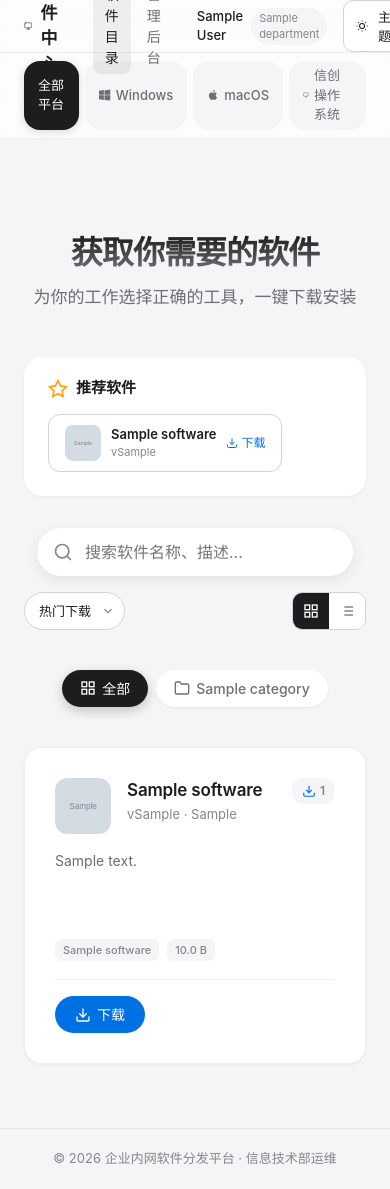
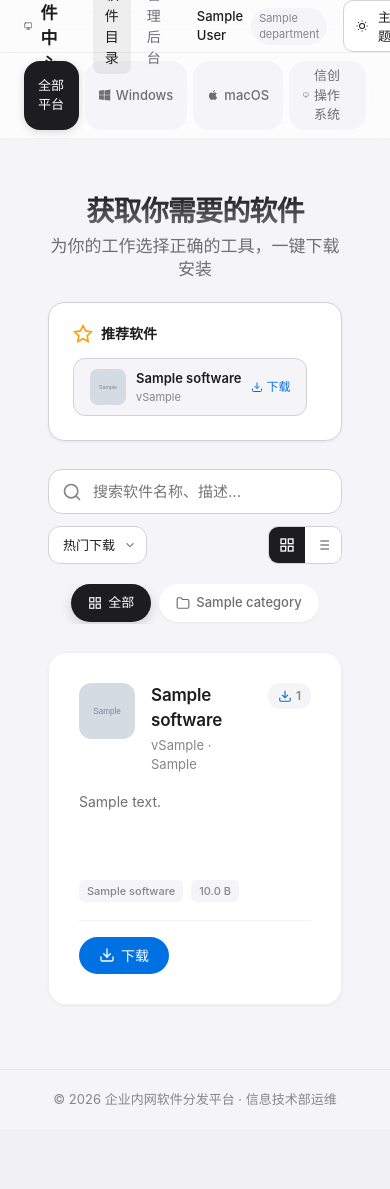
Before and after one commit to tomato0131/software-portal, a Flask app: page / in a window 390 px wide; the page is wider, and only the part inside the window is pictured. After the commit the page ends 1105 px from the top of that part, so only its background shows below. Run offline with Flask 3, Linux system fonts and the light colour scheme; a user stored in the database is signed in; tables that the repository leaves empty hold one stand-in row (values such as "Sample post"); grey boxes marked "Sample" are stand-in pictures.

Commit message:
style: 首页宽度统一 + UI美化
- 所有内容区域统一使用 .page-container (max-width:1200px)
- 推荐区/搜索区/分类区/软件网格 左侧完美对齐
- Hero区域更紧凑（标题36px，减少垂直空间）
- 搜索栏去掉阴影改为边框聚焦，更轻量
- 分类标签横向滚动 + flex-shrink防溢出
- 推荐卡片hover加蓝色渐变阴影
- 卡片间距从20px缩至16px更紧凑
- 深色主题适配补全

```diff
--- a/templates/index.html
+++ b/templates/index.html
@@ -24,13 +24,16 @@
 
 {% block content %}
 <!-- Hero -->
+<div class="page-container">
 <section class="hero fade-in-up">
     <h1>获取你需要的软件</h1>
     <p>为你的工作选择正确的工具，一键下载安装</p>
 </section>
+</div>
 
 <!-- Featured Banner -->
 {% if featured_list and not search and not current_category %}
+<div class="page-container">
 <section class="featured-section fade-in-up">
     <div class="featured-header">
         <svg width="20" height="20" viewBox="0 0 24 24" fill="none" stroke="currentColor" stroke-width="2"><polygon points="12 2 15.09 8.26 22 9.27 17 14.14 18.18 21.02 12 17.77 5.82 21.02 7 14.14 2 9.27 8.91 8.26 12 2"/></svg>
@@ -58,9 +61,11 @@
         {% endfor %}
     </div>
 </section>
+</div>
 {% endif %}
 
 <!-- Search + Controls -->
+<div class="page-container">
 <div class="search-controls fade-in-up">
     <div class="search-bar">
         <svg width="20" height="20" viewBox="0 0 24 24" fill="none" stroke="currentColor" stroke-width="2" stroke-linecap="round" stroke-linejoin="round">
@@ -90,8 +95,10 @@
         </div>
     </div>
 </div>
+</div>
 
 <!-- Category Tabs -->
+<div class="page-container">
 <div class="category-tabs fade-in-up">
     <a href="{{ url_for('index', platform=current_platform or None, q=search or None, sort=current_sort) }}" class="category-tab {% if not current_category %}active{% endif %}">
         <svg viewBox="0 0 24 24" fill="none" stroke="currentColor" stroke-width="2"><rect x="3" y="3" width="7" height="7"/><rect x="14" y="3" width="7" height="7"/><rect x="3" y="14" width="7" height="7"/><rect x="14" y="14" width="7" height="7"/></svg>
@@ -116,8 +123,10 @@
     </a>
     {% endfor %}
 </div>
+</div>
 
 <!-- Software Grid / List -->
+<div class="page-container">
 <div class="software-grid {% if request.args.get('view') == 'list' %}view-list{% endif %}" id="softwareGrid">
     {% for sw in software_list %}
     <div class="electric-card-wrapper electric-{{ sw.category.icon if sw.category else 'default' }} fade-in-up">
@@ -195,6 +204,7 @@
     </div>
     {% endfor %}
 </div>
+</div>
 
 {% if not software_list %}
 <div class="empty-state">
@@ -209,17 +219,157 @@
 
 {% block extra_css %}
 <style>
-/* Search + Controls row */
+/* === Page Container: unified width for all sections === */
+.page-container {
+    max-width: 1200px;
+    margin: 0 auto;
+    padding: 0 24px;
+}
+
+/* === Hero: more compact === */
+.hero {
+    text-align: center;
+    padding: 40px 0 32px;
+}
+.hero h1 {
+    font-size: 36px;
+    font-weight: 700;
+    letter-spacing: -0.03em;
+    line-height: 1.15;
+    background: linear-gradient(180deg, #1d1d1f 0%, #6e6e73 100%);
+    -webkit-background-clip: text;
+    -webkit-text-fill-color: transparent;
+    background-clip: text;
+}
+.hero p {
+    margin-top: 8px;
+    font-size: 17px;
+    color: var(--color-text-secondary);
+    font-weight: 400;
+}
+
+/* === Featured Section === */
+.featured-section {
+    margin-bottom: 28px;
+    background: var(--color-surface);
+    border-radius: 16px;
+    padding: 20px 24px;
+    box-shadow: var(--shadow-sm);
+    border: 1px solid var(--color-border);
+}
+.featured-header {
+    display: flex;
+    align-items: center;
+    gap: 8px;
+    font-size: 14px;
+    font-weight: 600;
+    color: var(--color-text);
+    margin-bottom: 14px;
+}
+.featured-header svg { color: #ff9f0a; }
+.featured-scroll {
+    display: flex;
+    gap: 12px;
+    overflow-x: auto;
+    padding-bottom: 4px;
+    scrollbar-width: thin;
+}
+.featured-card {
+    display: flex;
+    align-items: center;
+    gap: 10px;
+    padding: 10px 16px;
+    border: 1px solid var(--color-border);
+    border-radius: 12px;
+    cursor: pointer;
+    transition: var(--transition);
+    flex-shrink: 0;
+    min-width: 180px;
+    background: var(--color-bg);
+}
+.featured-card:hover {
+    border-color: var(--color-accent);
+    background: rgba(0,113,227,0.04);
+    transform: translateY(-2px);
+    box-shadow: 0 4px 12px rgba(0,113,227,0.1);
+}
+.featured-icon {
+    width: 36px;
+    height: 36px;
+    border-radius: 8px;
+    overflow: hidden;
+    flex-shrink: 0;
+}
+.featured-icon img {
+    width: 100%;
+    height: 100%;
+    object-fit: cover;
+}
+.featured-icon-placeholder {
+    width: 100%;
+    height: 100%;
+    display: flex;
+    align-items: center;
+    justify-content: center;
+    background: var(--color-surface);
+    color: var(--color-text-secondary);
+    font-size: 16px;
+    font-weight: 600;
+}
+.featured-info { flex: 1; min-width: 0; }
+.featured-name {
+    font-size: 13px;
+    font-weight: 600;
+    color: var(--color-text);
+    white-space: nowrap;
+    overflow: hidden;
+    text-overflow: ellipsis;
+}
+.featured-ver { font-size: 11px; color: var(--color-text-tertiary); }
+.featured-dl-badge {
+    display: flex;
+    align-items: center;
+    gap: 3px;
+    font-size: 12px;
+    font-weight: 500;
+    color: var(--color-accent);
+    flex-shrink: 0;
+}
+
+/* === Search + Controls === */
 .search-controls {
     display: flex;
     align-items: center;
-    gap: 16px;
-    max-width: 960px;
-    margin: 0 auto 40px;
+    gap: 12px;
+    margin-bottom: 20px;
 }
 .search-controls .search-bar {
     flex: 1;
     margin: 0;
+    max-width: none;
+}
+.search-bar input {
+    width: 100%;
+    padding: 12px 18px 12px 44px;
+    font-size: 15px;
+    border: 1px solid var(--color-border);
+    border-radius: 14px;
+    background: var(--color-surface);
+    box-shadow: none;
+    outline: none;
+    transition: var(--transition);
+    font-family: var(--font-main);
+}
+.search-bar input:focus {
+    border-color: var(--color-accent);
+    box-shadow: 0 0 0 3px rgba(0,113,227,0.1);
+}
+.search-bar svg {
+    position: absolute;
+    left: 14px;
+    top: 50%;
+    transform: translateY(-50%);
+    color: var(--color-text-tertiary);
 }
 .controls-right {
     display: flex;
@@ -229,13 +379,11 @@
 }
 
 /* Sort Dropdown */
-.sort-dropdown {
-    position: relative;
-}
+.sort-dropdown { position: relative; }
 .sort-dropdown select {
-    padding: 10px 32px 10px 14px;
+    padding: 10px 30px 10px 14px;
     border: 1px solid var(--color-border);
-    border-radius: 20px;
+    border-radius: 12px;
     background: var(--color-surface);
     font-size: 13px;
     font-weight: 500;
@@ -244,6 +392,8 @@
     font-family: var(--font-main);
     outline: none;
     transition: var(--transition);
+    appearance: none;
+    -webkit-appearance: none;
 }
 .sort-dropdown select:focus {
     border-color: var(--color-accent);
@@ -283,136 +433,77 @@
     color: white;
 }
 
+/* === Category Tabs: horizontal scroll === */
+.category-tabs {
+    display: flex;
+    gap: 8px;
+    margin-bottom: 28px;
+    overflow-x: auto;
+    scrollbar-width: none;
+    padding-bottom: 2px;
+}
+.category-tabs::-webkit-scrollbar { display: none; }
+.category-tab {
+    display: flex;
+    align-items: center;
+    gap: 6px;
+    padding: 8px 16px;
+    border-radius: 20px;
+    font-size: 13px;
+    font-weight: 500;
+    background: var(--color-surface);
+    color: var(--color-text-secondary);
+    box-shadow: var(--shadow-sm);
+    cursor: pointer;
+    transition: var(--transition);
+    border: 1px solid transparent;
+    white-space: nowrap;
+    flex-shrink: 0;
+    text-decoration: none;
+}
+.category-tab:hover {
+    color: var(--color-text);
+    border-color: var(--color-border);
+    box-shadow: var(--shadow-md);
+    text-decoration: none;
+}
+.category-tab.active {
+    background: var(--color-text);
+    color: white;
+    box-shadow: 0 4px 12px rgba(0,0,0,0.15);
+    border-color: transparent;
+}
+.category-tab svg { width: 14px; height: 14px; }
+
+/* === Software Grid === */
+.software-grid {
+    display: grid;
+    grid-template-columns: repeat(auto-fill, minmax(340px, 1fr));
+    gap: 16px;
+    align-items: stretch;
+}
+
 /* List View */
-.software-grid.view-list {
-    grid-template-columns: 1fr;
-}
-.view-list .electric-card-wrapper {
-    border-radius: 12px;
-}
+.software-grid.view-list { grid-template-columns: 1fr; }
+.view-list .electric-card-wrapper { border-radius: 12px; }
 .view-list .software-card.electric-card {
     padding: 16px 24px;
     flex-direction: row;
     align-items: center;
     gap: 20px;
 }
-.view-list .card-header {
-    margin-bottom: 0;
-    flex-shrink: 0;
-    min-width: 200px;
-}
+.view-list .card-header { margin-bottom: 0; flex-shrink: 0; min-width: 200px; }
 .view-list .card-desc {
-    flex: 1;
-    min-height: auto;
+    flex: 1; min-height: auto;
     -webkit-line-clamp: 1;
-    margin-bottom: 0;
-    font-size: 13px;
+    margin-bottom: 0; font-size: 13px;
 }
 .view-list .card-meta { display: none; }
 .view-list .version-selector { display: none; }
 .view-list .card-footer {
-    border-top: none;
-    padding-top: 0;
-    margin-top: 0;
-    flex-shrink: 0;
+    border-top: none; padding-top: 0; margin-top: 0; flex-shrink: 0;
 }
-.view-list .card-icon-img,
-.view-list .card-icon {
-    width: 40px;
-    height: 40px;
-}
-
-/* Featured Section */
-.featured-section {
-    max-width: 960px;
-    margin: 0 auto 32px;
-    background: var(--color-surface);
-    border-radius: var(--radius-lg);
-    padding: 20px 24px;
-    box-shadow: var(--shadow-sm);
-}
-.featured-header {
-    display: flex;
-    align-items: center;
-    gap: 8px;
-    font-size: 15px;
-    font-weight: 600;
-    color: var(--color-text);
-    margin-bottom: 14px;
-}
-.featured-header svg { color: #ff9f0a; }
-.featured-scroll {
-    display: flex;
-    gap: 12px;
-    overflow-x: auto;
-    padding-bottom: 4px;
-    scrollbar-width: thin;
-}
-.featured-card {
-    display: flex;
-    align-items: center;
-    gap: 10px;
-    padding: 10px 16px;
-    border: 1px solid var(--color-border);
-    border-radius: var(--radius-md);
-    cursor: pointer;
-    transition: var(--transition);
-    flex-shrink: 0;
-    min-width: 180px;
-}
-.featured-card:hover {
-    border-color: var(--color-accent);
-    background: rgba(0,113,227,0.03);
-    transform: translateY(-1px);
-}
-.featured-icon {
-    width: 36px;
-    height: 36px;
-    border-radius: 8px;
-    overflow: hidden;
-    flex-shrink: 0;
-}
-.featured-icon img {
-    width: 100%;
-    height: 100%;
-    object-fit: cover;
-}
-.featured-icon-placeholder {
-    width: 100%;
-    height: 100%;
-    display: flex;
-    align-items: center;
-    justify-content: center;
-    background: var(--color-bg);
-    color: var(--color-text-secondary);
-    font-size: 16px;
-    font-weight: 600;
-}
-.featured-info {
-    flex: 1;
-    min-width: 0;
-}
-.featured-name {
-    font-size: 13px;
-    font-weight: 600;
-    color: var(--color-text);
-    white-space: nowrap;
-    overflow: hidden;
-    text-overflow: ellipsis;
-}
-.featured-ver {
-    font-size: 11px;
-    color: var(--color-text-tertiary);
-}
-.featured-dl-badge {
-    display: flex;
-    align-items: center;
-    gap: 3px;
-    font-size: 12px;
-    font-weight: 500;
-    color: var(--color-accent);
-    flex-shrink: 0;
-}
+.view-list .card-icon-img, .view-list .card-icon { width: 40px; height: 40px; }
 
 /* Search Highlight */
 mark {
@@ -422,17 +513,29 @@ mark {
     border-radius: 3px;
     font-weight: 600;
 }
-.version-select:focus {
-    outline: none;
-    border-color: var(--color-accent);
+
+/* === Responsive === */
+@media (max-width: 768px) {
+    .hero h1 { font-size: 28px; }
+    .hero { padding: 24px 0 20px; }
+    .search-controls { flex-direction: column; }
+    .controls-right { width: 100%; justify-content: space-between; }
+    .software-grid { grid-template-columns: 1fr; }
+    .featured-card { min-width: 160px; }
 }
 
-/* Responsive */
-@media (max-width: 768px) {
-    .search-controls { flex-direction: column; }
-    .controls-right { width: 100%; justify-content: space-between; }
-    .featured-scroll { gap: 8px; }
-    .featured-card { min-width: 160px; }
+/* === Dark theme overrides === */
+[data-theme="dark"] .hero h1 {
+    background: linear-gradient(180deg, #f5f5f7 0%, #86868b 100%);
+    -webkit-background-clip: text;
+    background-clip: text;
+}
+[data-theme="dark"] .featured-section {
+    border-color: rgba(255,255,255,0.08);
+}
+[data-theme="dark"] .featured-card:hover {
+    border-color: rgba(0,122,255,0.4);
+    box-shadow: 0 4px 12px rgba(0,113,227,0.15);
 }
 </style>
 {% endblock %}
```
